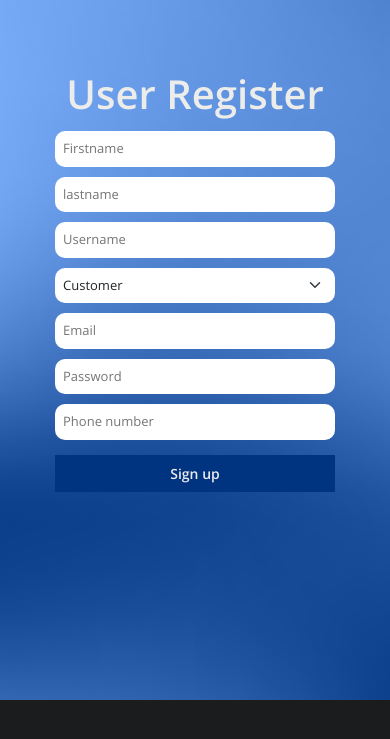
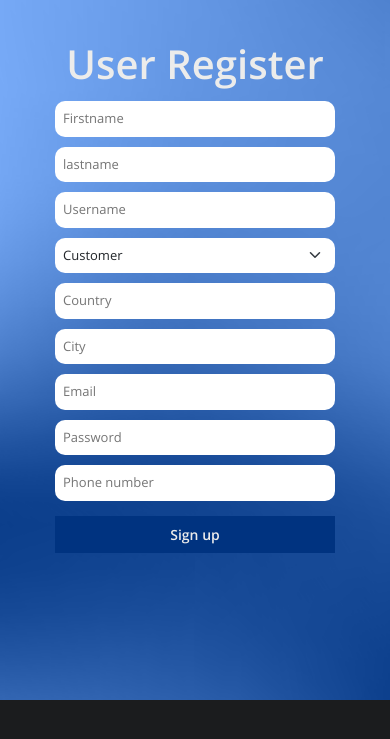
Before and after one commit to yazdan-hka/barber-house, a Django app: page /auth/register/ in a window 390 px wide. Shown: the top 739 px of the page. Run offline with Django 4.2, Linux system fonts and the light colour scheme; some libraries are stand-ins or nearby versions.

Commit message:
new register

```diff
--- a/static/styles/register.css
+++ b/static/styles/register.css
@@ -30,7 +30,7 @@ body {
 
 .sec-17 {
     width: 100%;
-    height: 700px;
+    height:750px;
     background-image: url("../img/section/sec17/sec17.png");
     background-repeat: no-repeat;
     background-size: 100% 100%;
@@ -39,7 +39,7 @@ body {
 .sec-17 .register {
     width: 400px;
     margin: auto;
-    padding-top: 90px;
+    padding-top: 80px;
 }
 
 .sec-17 .register .user-login {
--- a/static/styles/responsive.css
+++ b/static/styles/responsive.css
@@ -2669,7 +2669,7 @@
 @media only screen and (max-width:992px) {
     .sec-17 {
         width: 100%;
-        height: 700px;
+        height: 800px;
         background-image: url("../img/section/sec17/sec17-3.png");
         background-repeat: no-repeat;
         background-size: 100% 100%;
@@ -2678,7 +2678,7 @@
     .sec-17 .register {
         width: 350px;
         margin: auto;
-        padding-top: 70px;
+        padding-top: 50px;
         transition: .5s all ease-in-out;
     }
     .sec-17 .register .user-login h1 {
@@ -2763,7 +2763,7 @@
 @media only screen and (max-width:572px) {
     .sec-17 {
         width: 100%;
-        height: 700px;
+        height: 750px;
         background-image: url("../img/section/sec17/sec17-5.png");
         background-repeat: no-repeat;
         background-size: 100% 100%;
@@ -2772,7 +2772,7 @@
     .sec-17 .register {
         width: 300px;
         margin: auto;
-        padding-top: 70px;
+        padding-top: 50px;
         transition: .5s all ease-in-out;
     }
     .sec-17 .register .user-login h1 {
@@ -2863,7 +2863,7 @@
     .sec-17 .register {
         width: 280px;
         margin: auto;
-        padding-top: 70px;
+        padding-top: 40px;
         transition: .5s all ease-in-out;
     }
     .sec-17 .register .user-login h1 {
--- a/templates/register.html
+++ b/templates/register.html
@@ -34,7 +34,10 @@
                         <option value="1">Braider</option>
                     </select>
                 </div>
-
+                <div class="country">
+                    <input type="text" placeholder="Country" class="text" required>
+                    <input type="text" placeholder="City" class="text" required>
+                </div>
                 <input type="email" placeholder="Email" class="email" required>
                 <input type="password" placeholder="Password" class="pass" required>
                 <input type="text" placeholder="Phone number" class="number" required>
```
